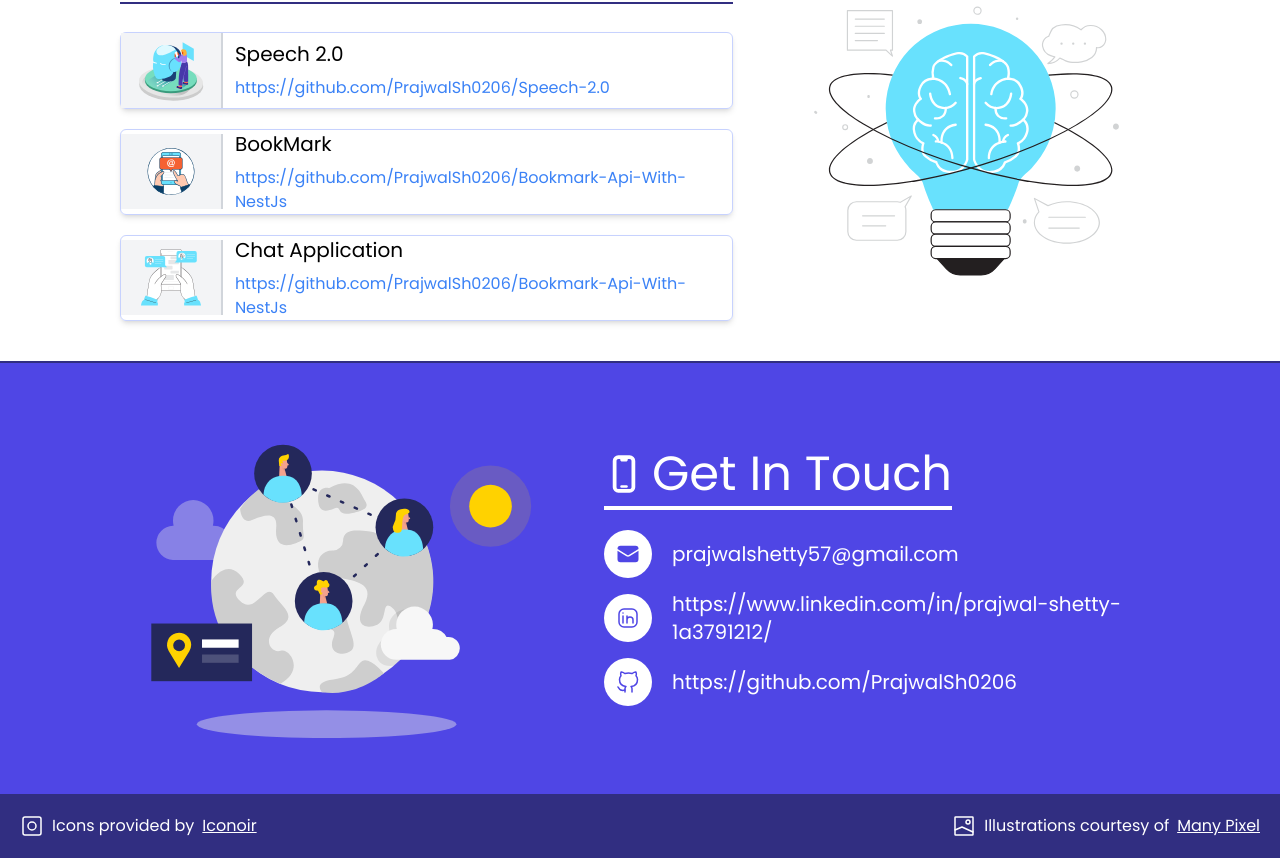
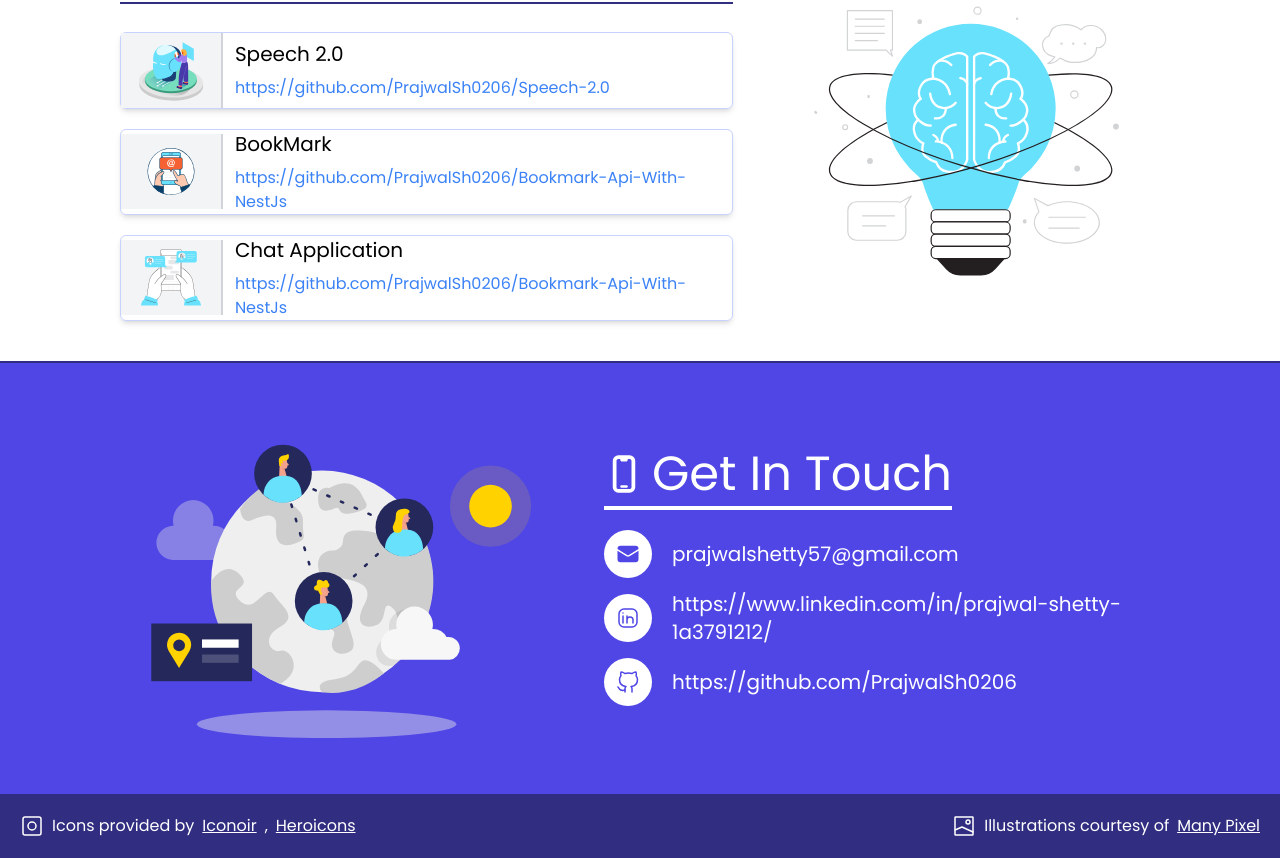
Before and after one commit to PrajwalSh0206/PrajwalSh0206.github.io, a React (Vite) app: page / in a window 1280 px wide. Shown: the part 1089-1947 px from the top of the page. Built offline with nearby package versions, Linux system fonts and the light colour scheme.

Commit message:
courtesy added

```diff
--- a/src/components/Footer.tsx
+++ b/src/components/Footer.tsx
@@ -31,6 +31,8 @@ const FooterSection = () => {
                 <div className='flex space-x-2'>
                     <svg width="24px" height="24px" strokeWidth="1.5" viewBox="0 0 24 24" fill="none" xmlns="http://www.w3.org/2000/svg" color="currentColor"><path d="M12 16C14.2091 16 16 14.2091 16 12C16 9.79086 14.2091 8 12 8C9.79086 8 8 9.79086 8 12C8 14.2091 9.79086 16 12 16Z" stroke="currentColor" strokeWidth="1.5" strokeLinecap="round" strokeLinejoin="round"></path><path d="M19 3L5 3C3.89543 3 3 3.89543 3 5L3 19C3 20.1046 3.89543 21 5 21H19C20.1046 21 21 20.1046 21 19V5C21 3.89543 20.1046 3 19 3Z" stroke="currentColor" strokeWidth="1.5" strokeLinecap="round" strokeLinejoin="round"></path></svg>
                     <p>Icons provided by </p> <a className='underline' target='_blank' href='https://iconoir.com/'>Iconoir</a>
+                    <span>,</span>
+                    <a className='underline' target='_blank' href='https://heroicons.com/'>Heroicons</a>
                 </div>
                 <div className='flex space-x-2'>
                     <svg width="24px" height="24px" strokeWidth="1.5" viewBox="0 0 24 24" fill="none" xmlns="http://www.w3.org/2000/svg" color="currentColor"><path d="M21 3.6V20.4C21 20.7314 20.7314 21 20.4 21H3.6C3.26863 21 3 20.7314 3 20.4V3.6C3 3.26863 3.26863 3 3.6 3H20.4C20.7314 3 21 3.26863 21 3.6Z" stroke="currentColor" strokeWidth="1.5" strokeLinecap="round" strokeLinejoin="round"></path><path d="M3 16L10 13L21 18" stroke="currentColor" strokeWidth="1.5" strokeLinecap="round" strokeLinejoin="round"></path><path d="M16 10C14.8954 10 14 9.10457 14 8C14 6.89543 14.8954 6 16 6C17.1046 6 18 6.89543 18 8C18 9.10457 17.1046 10 16 10Z" stroke="currentColor" strokeWidth="1.5" strokeLinecap="round" strokeLinejoin="round"></path></svg>
```
